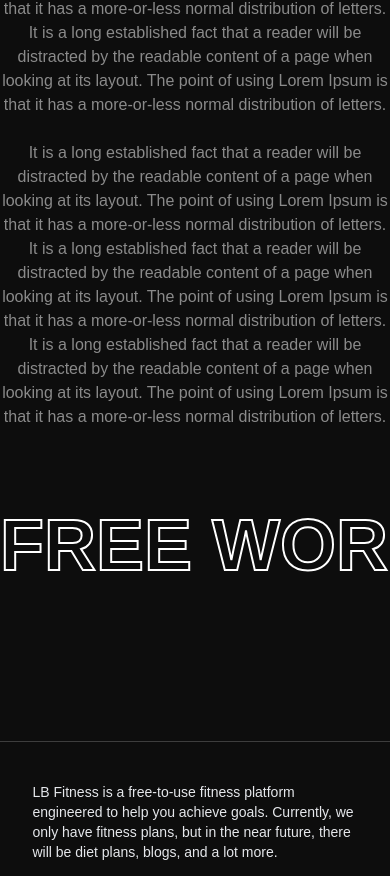
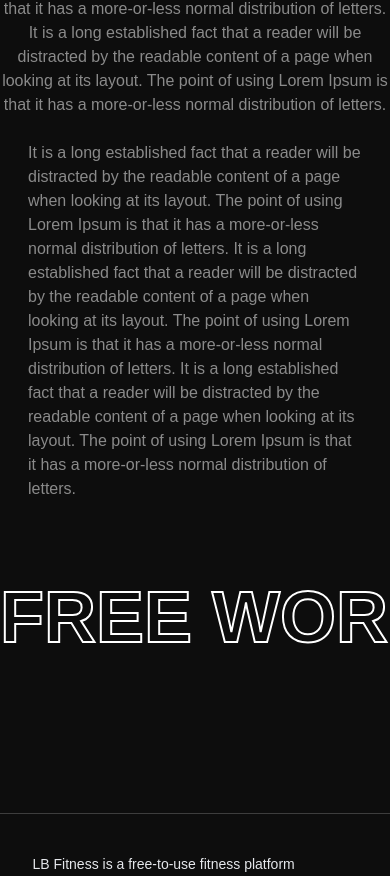
Before and after one commit to lucasjolibois54/lb-fitness, a Next.js app: page /articles/benefitsOfHIIT in a window 390 px wide. Shown: the part 976-1852 px from the top of the page. Built offline with nearby package versions, Linux system fonts and the light colour scheme.

Commit message:
Update paragraphSection.js

```diff
--- a/components/blogs/blog-articles/paragraphSection.js
+++ b/components/blogs/blog-articles/paragraphSection.js
@@ -3,8 +3,8 @@ import React from 'react'
 function paragraphSection(props) {
   return (
     <div>
-            <div className='mt-6 3xl:mt-28 max-w-4xl mx-auto'>
-    <p className='sm:ml-7 max-w-3xl mt-3 text-center sm:text-left text-gray-subtext font-extralight'>{props.paragraph}</p>    </div>
+            <div className='mt-6 3xl:mt-28 max-w-4xl mx-auto mr-7 ml-7'>
+    <p className='sm:ml-7 max-w-3xl mt-3 text-left text-gray-subtext font-extralight'>{props.paragraph}</p>    </div>
     </div>
   )
 }
```
